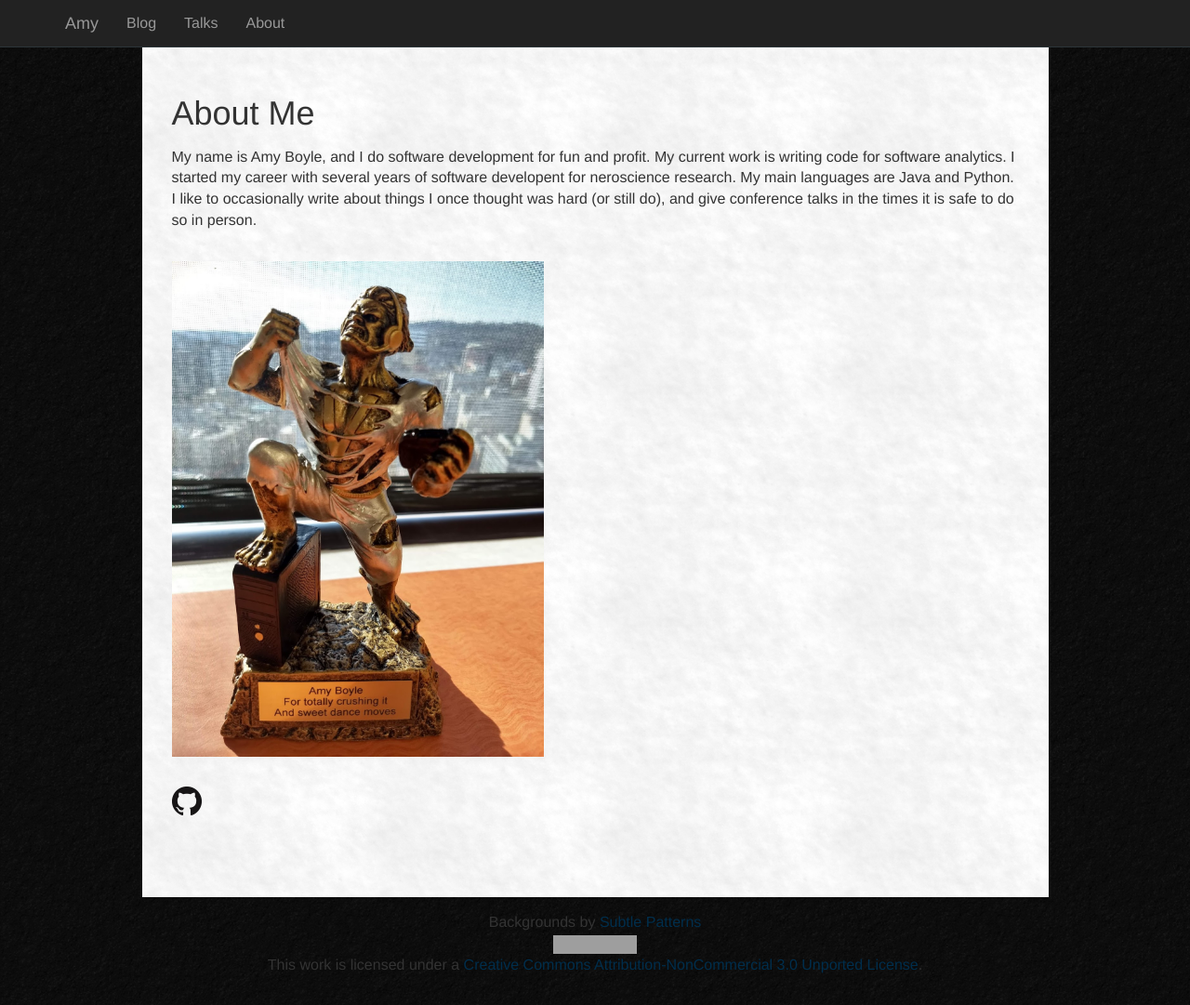
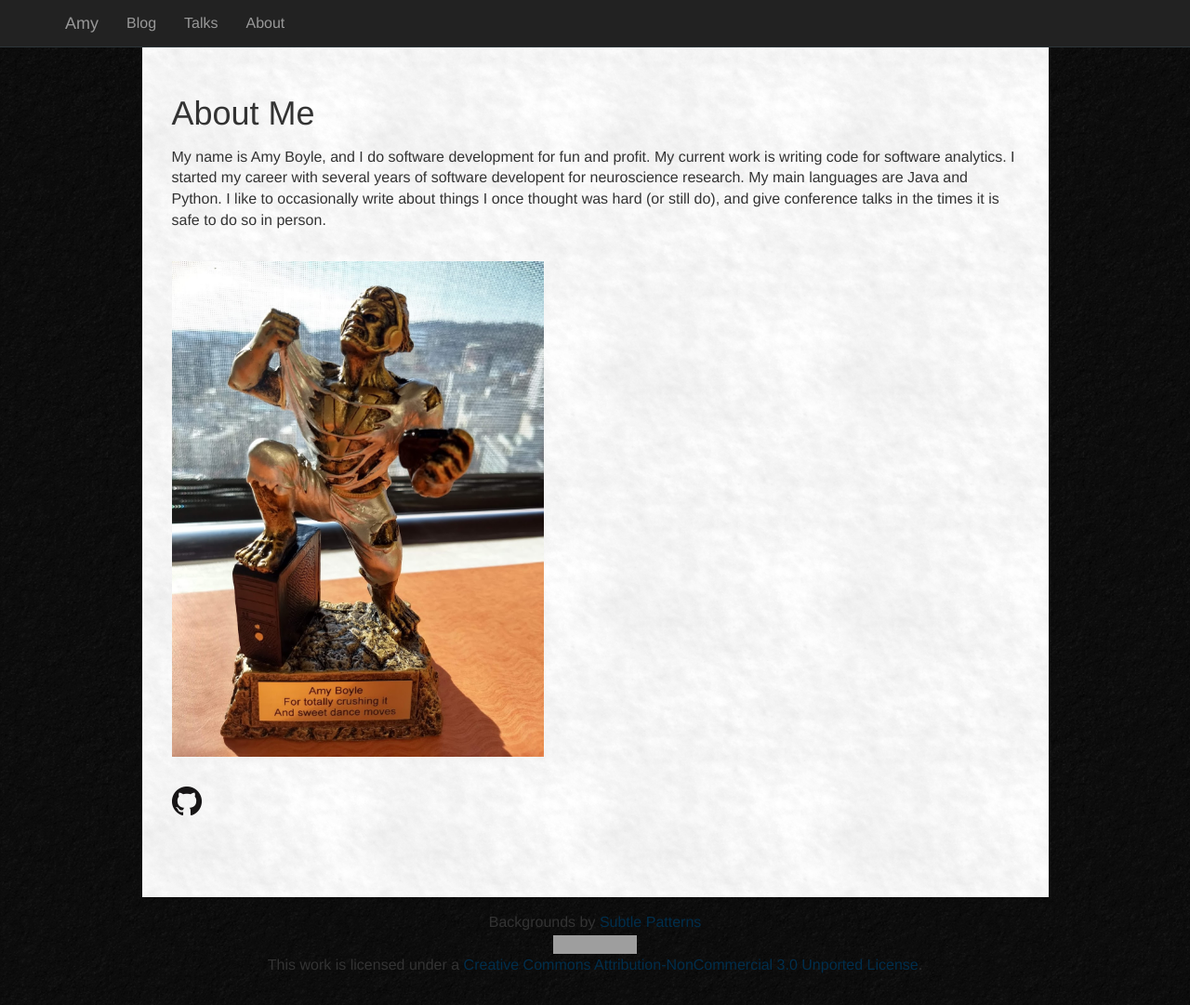
Before and after one commit to boylea/boylea.github.io, a Jekyll site: the page built from about.md, in a window 1280 px wide and 1081 px high. Shown: the whole window at 93% size. Built offline with Jekyll 4.4.1, drawn with Linux system fonts in a browser that asks for light colours; grey boxes are pictures that could not be loaded.

Commit message:
Update about.md
Fix bio typo

```diff
--- a/about.md
+++ b/about.md
@@ -5,8 +5,8 @@ title : About me
 About Me
 ========
 
-My name is Amy Boyle, and I do software development for fun and profit. My current work is writing code for software analytics. I started my career with several years of software developent for neroscience research. My main languages are Java and Python. I like to occasionally write about things I once thought was hard (or still do), and give conference talks in the times it is safe to do so in person.
+My name is Amy Boyle, and I do software development for fun and profit. My current work is writing code for software analytics. I started my career with several years of software developent for neuroscience research. My main languages are Java and Python. I like to occasionally write about things I once thought was hard (or still do), and give conference talks in the times it is safe to do so in person.
 
- <img src="images/crush-it.jpg" alt="Trophy of person in a lunge on a computer tower while ripping off their shirt. The plaque reads For totally crushing it and sweet dance moves" style="width: 400px;" title="Trophy for crushing it given to me by my team at work. The likeness is unreal"/>
+ <img src="images/crush-it.jpg" alt="Trophy of person in a lunge on a computer tower while shredding off their shirt. The plaque reads For totally crushing it and sweet dance moves" style="width: 400px;" title="Trophy for crushing it given to me by my team at work. The likeness is unreal"/>
 
 [![github](images/GitHub-Mark-32px.png)](https://github.com/boylea)
```
